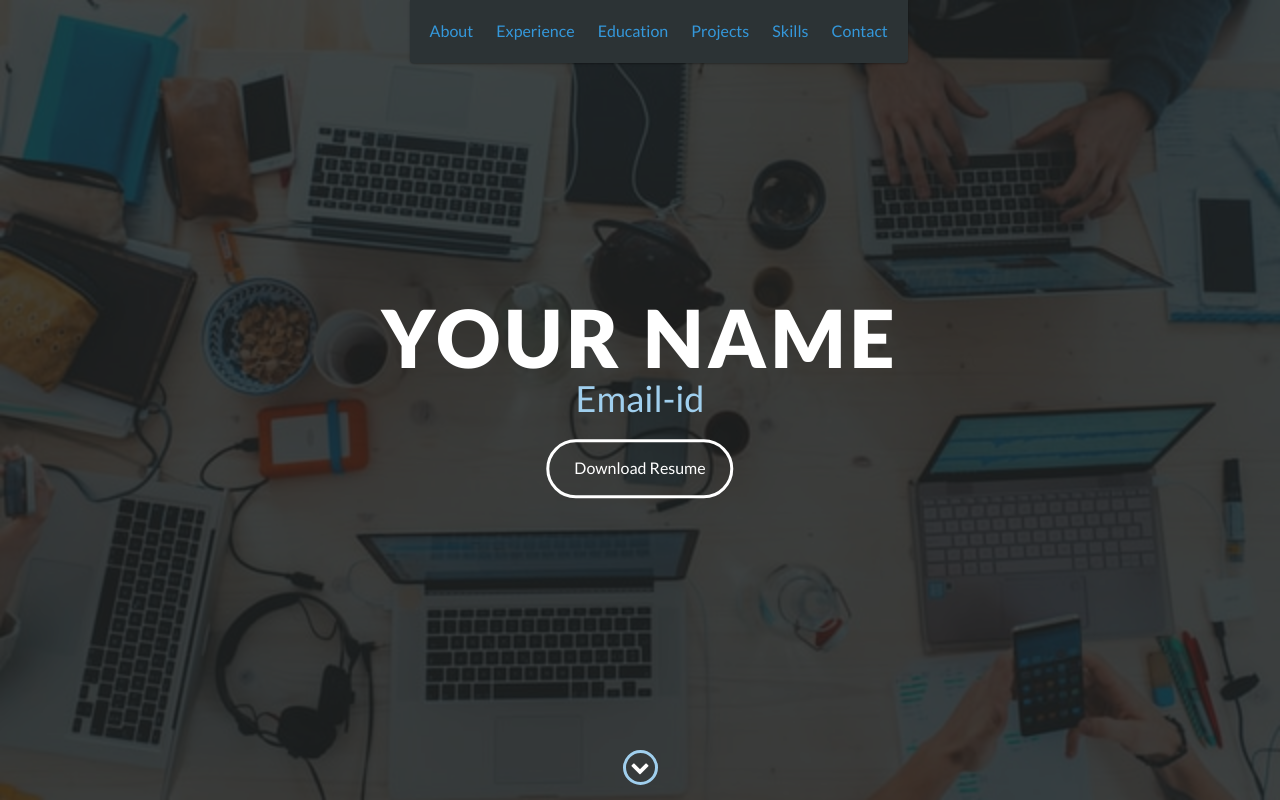
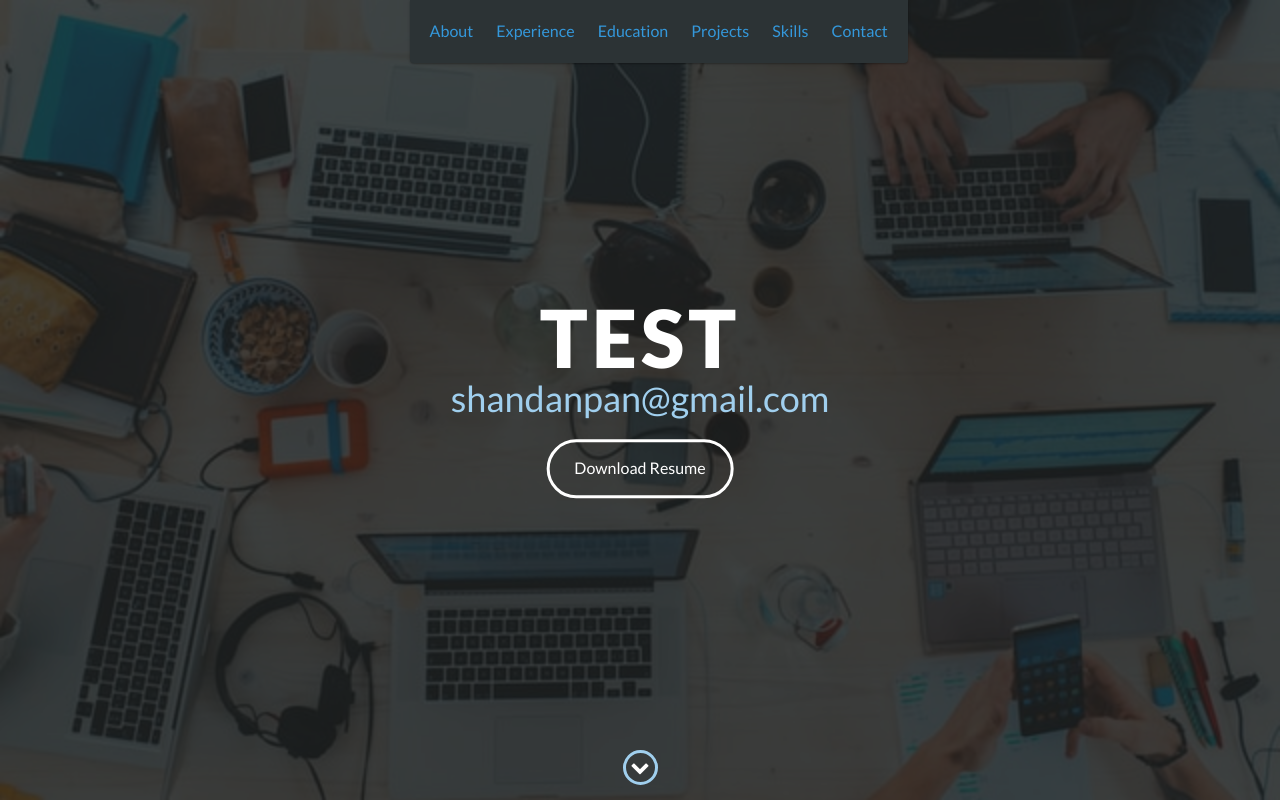
Before and after one commit to test216/online, a website: page index.html in a window 1280 px wide. Shown: the top 800 px of the page. Drawn offline with nearby package versions, Linux system fonts and the light colour scheme.

Commit message:
Update index.html

```diff
--- a/index.html
+++ b/index.html
@@ -48,8 +48,8 @@
 
     <div id="lead">
         <div id="lead-content">
-            <h1> Your Name </h1>
-            <h2> Email-id </h2>
+            <h1> Test </h1>
+            <h2>shandanpan@gmail.com </h2>
             <a href="#" class="btn-rounded-white">Download Resume</a>
         </div>
         <!-- End #lead-content -->
```
